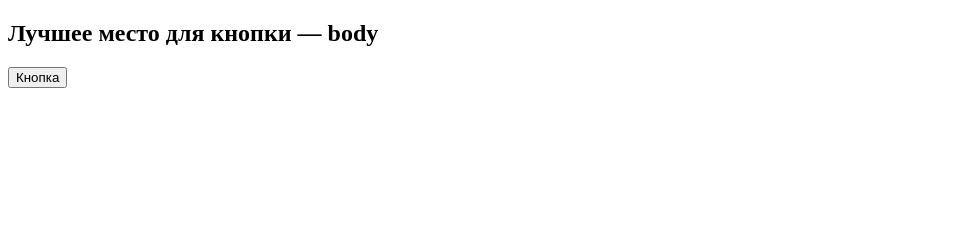
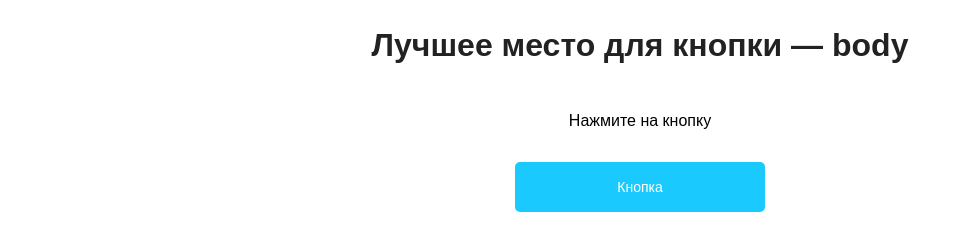
Before and after one commit to ClousMax/Laba2, a plain HTML site: page index.html in a window 1280 px wide. Shown: the whole page, without its empty margins (0-964 px from the left). Drawn offline with Linux system fonts and the light colour scheme.

Commit message:
new script file, add styles

```diff
--- a/index.html
+++ b/index.html
@@ -5,25 +5,14 @@
     <meta http-equiv="X-UA-Compatible" content="IE=edge">
     <meta name="viewport" content="width=device-width, initial-scale=1.0">
     <title>Laba</title>
-    <script >
-        let counter = 0;
-        let ending = '';
-        const printFunc = () => {
-            counter++;
-            switch (counter%10) {
-                case 2:
-                case 3:
-                case 4: ending = 'a';
-                        break;
-                default: ending = ''
-                        break;
-            }
-            alert(`Вы нажали на кнопку ${counter} раз${ending}!`);
-        }
-    </script>
+    <link rel="stylesheet" href="style.css"></link>
+    <script defer src="script.js"></script>
 </head>
 <body>
-    <h2>Лучшее место для кнопки — body</h2>
-    <input type="button" value="Кнопка" onclick="printFunc()"/>
+    <div class="container">
+        <h2 class="header">Лучшее место для кнопки — body</h2>
+        <p class="counter-text">Нажмите на кнопку</p>
+        <input type="button" value="Кнопка" class="btn" onclick="printFunc()"/>
+    </div>
 </body>
 </html>
--- /dev/null
+++ b/script.js
@@ -0,0 +1,16 @@
+let counter = 0;
+let ending = '';
+const text = document.querySelector(".counter-text");
+
+const printFunc = () => {
+    counter++;
+    switch (counter%10) {
+        case 2:
+        case 3:
+        case 4: ending = 'a';
+                break;
+        default: ending = ''
+                break;
+    }
+    text.innerHTML = `Вы нажали на кнопку ${counter} раз${ending}!`;
+}
--- /dev/null
+++ b/style.css
@@ -0,0 +1,40 @@
+body {
+  margin: 0;
+  padding: 0;
+  box-sizing: border-box;
+  font-family: Arial, Helvetica, sans-serif;
+}
+
+.container {
+  width: 100%;
+  display: flex;
+  align-items: center;
+  flex-direction: column;
+}
+
+.header {
+  color: rgb(34, 34, 34);
+  font-size: 32px;
+  margin-bottom: 1em;
+}
+
+.btn {
+  border: none;
+  width: 250px;
+  height: 50px;
+  font-size: 14px;
+  background-color: rgb(26, 202, 255);
+  color: #fff;
+  font-weight: 500;
+  border-radius: 5px;
+  cursor: pointer;
+  transition: .4s;
+}
+
+.counter-text {
+  margin-bottom: 2em;
+}
+
+.btn:hover {
+  background-color:rgb(19, 165, 209);
+}
```
